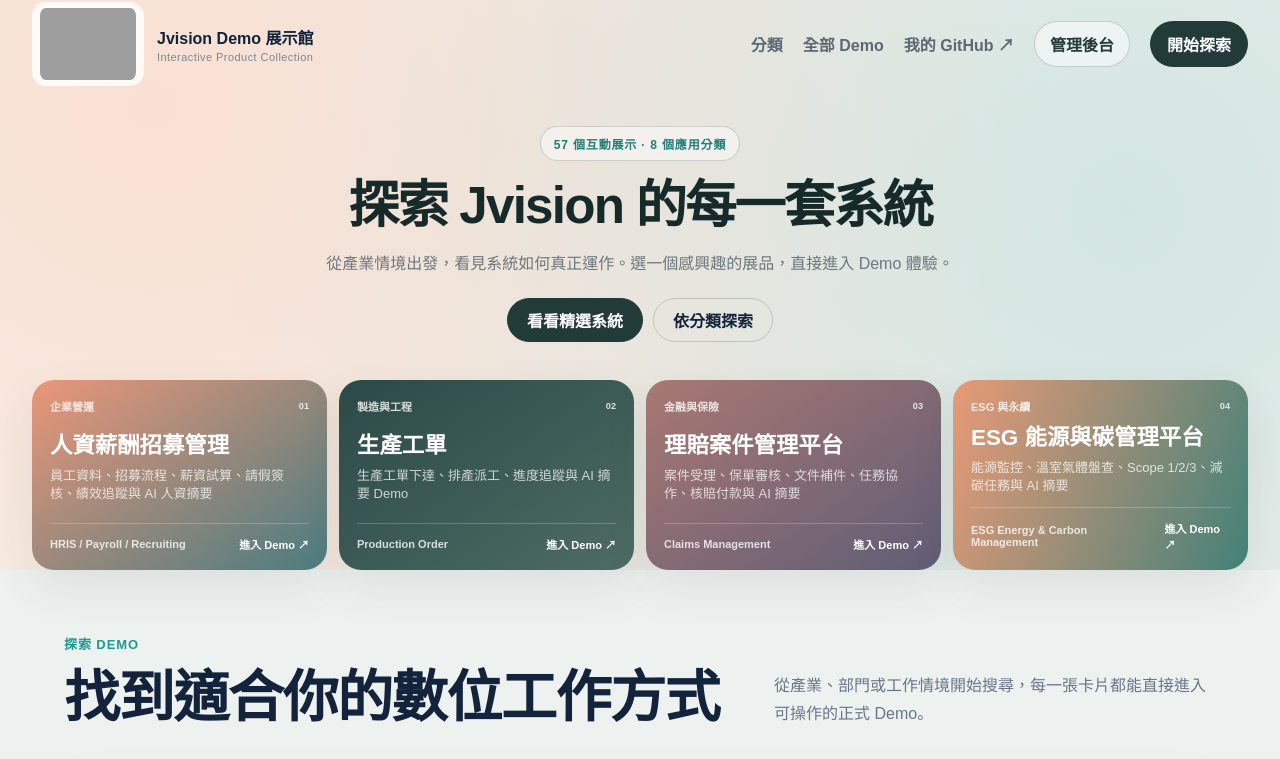
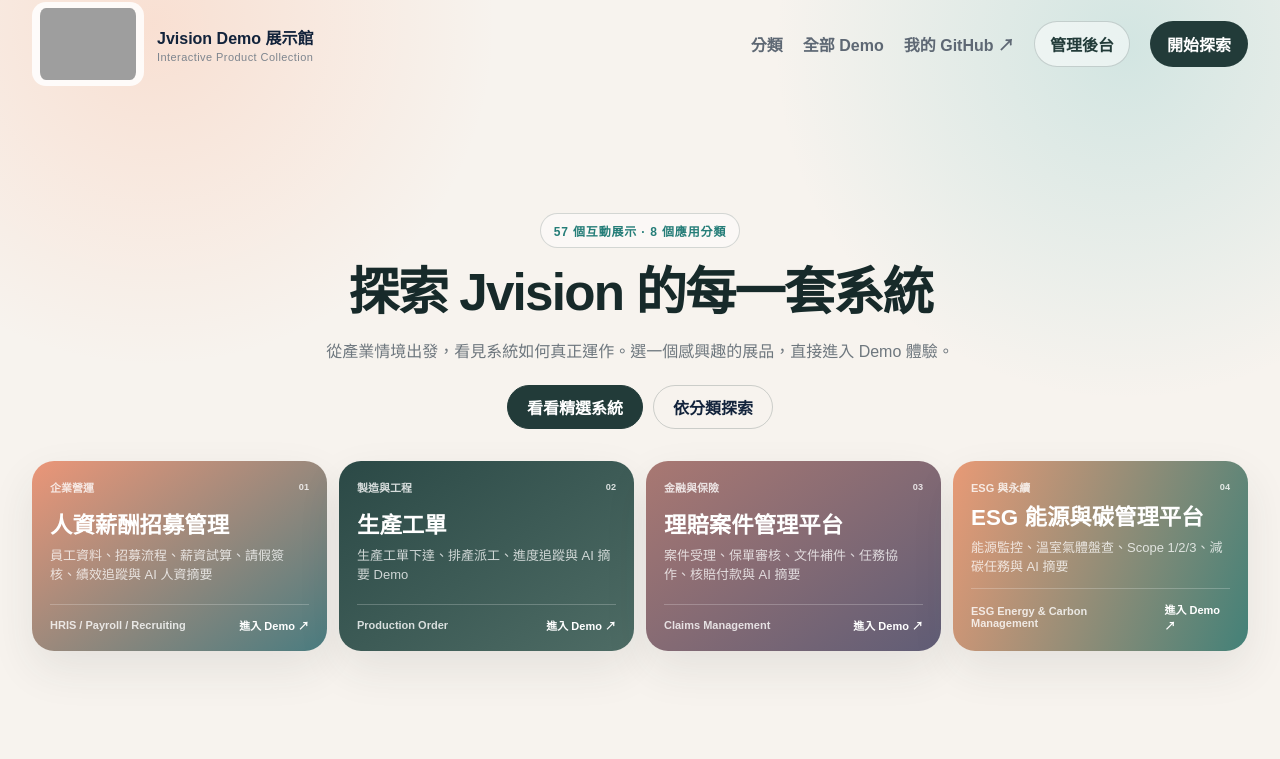
Before and after one commit to yunghua817/jvision-showcase-vercel, a Next.js app: page / in a window 1280 px wide. Shown: the top 759 px of the page. Built offline with nearby package versions, Linux system fonts and the light colour scheme; grey boxes are pictures that could not be loaded.

Commit message:
split showcase into full-page sections

```diff
--- a/src/app/globals.css
+++ b/src/app/globals.css
@@ -392,6 +392,7 @@
 .curator-actions { display: flex; flex-wrap: wrap; justify-content: center; gap: 10px; margin-top: 20px; }
 .curator-actions a { display: inline-flex; min-height: 44px; align-items: center; justify-content: center; border: 1px solid rgba(34,59,57,.2); border-radius: 999px; padding: 0 19px; font-weight: 900; }
 .curator-actions a:first-child { border-color: #223b39; background: #223b39; color: #fff; }
+.curator-stage { display: contents; }
 
 .curator-showcase { display: grid; grid-template-columns: repeat(4,minmax(0,1fr)); grid-auto-rows: 190px; gap: 12px; }
 .curator-piece { display: grid; min-width: 0; grid-template-columns: 1fr; gap: 18px; overflow: hidden; border-radius: 22px; padding: 18px; color: #fff; box-shadow: 0 18px 45px rgba(49,55,53,.09); }
@@ -428,6 +429,14 @@
 .piece-footer b { color: #fff; }
 
 .curator-page .explore { padding-top: clamp(42px,5vw,64px); background: #edf2f0; }
+
+@media (min-width: 1001px) {
+  .curator-page { height: 100svh; overflow-y: auto; scroll-behavior: smooth; scroll-snap-type: y proximity; }
+  .curator-shell { display: grid; min-height: 100svh; grid-template-rows: auto minmax(0,1fr); scroll-snap-align: start; scroll-snap-stop: always; }
+  .curator-stage { display: flex; min-height: 0; flex-direction: column; justify-content: center; gap: clamp(28px,4vh,42px); padding-bottom: clamp(18px,3vh,30px); }
+  .curator-hero { padding: 0; }
+  .curator-page .explore { min-height: 100svh; scroll-snap-align: start; scroll-snap-stop: always; }
+}
 
 @media (max-width: 1000px) {
   .curator-showcase { grid-template-columns: repeat(2,minmax(0,1fr)); grid-auto-rows: 300px; }
--- a/src/app/page.tsx
+++ b/src/app/page.tsx
@@ -52,6 +52,7 @@
           </nav>
         </header>
 
+        <div className="curator-stage">
           <section className="curator-hero" id="top">
             <span className="curator-label">{products.length} 個互動展示 · {categories.length} 個應用分類</span>
             <h1>探索 Jvision 的每一套系統</h1>
@@ -105,6 +106,7 @@
               </a>
             ))}
           </section>
+        </div>
 
       </div>
 
```
Lines whose indentation alone changed are shown as unchanged.
